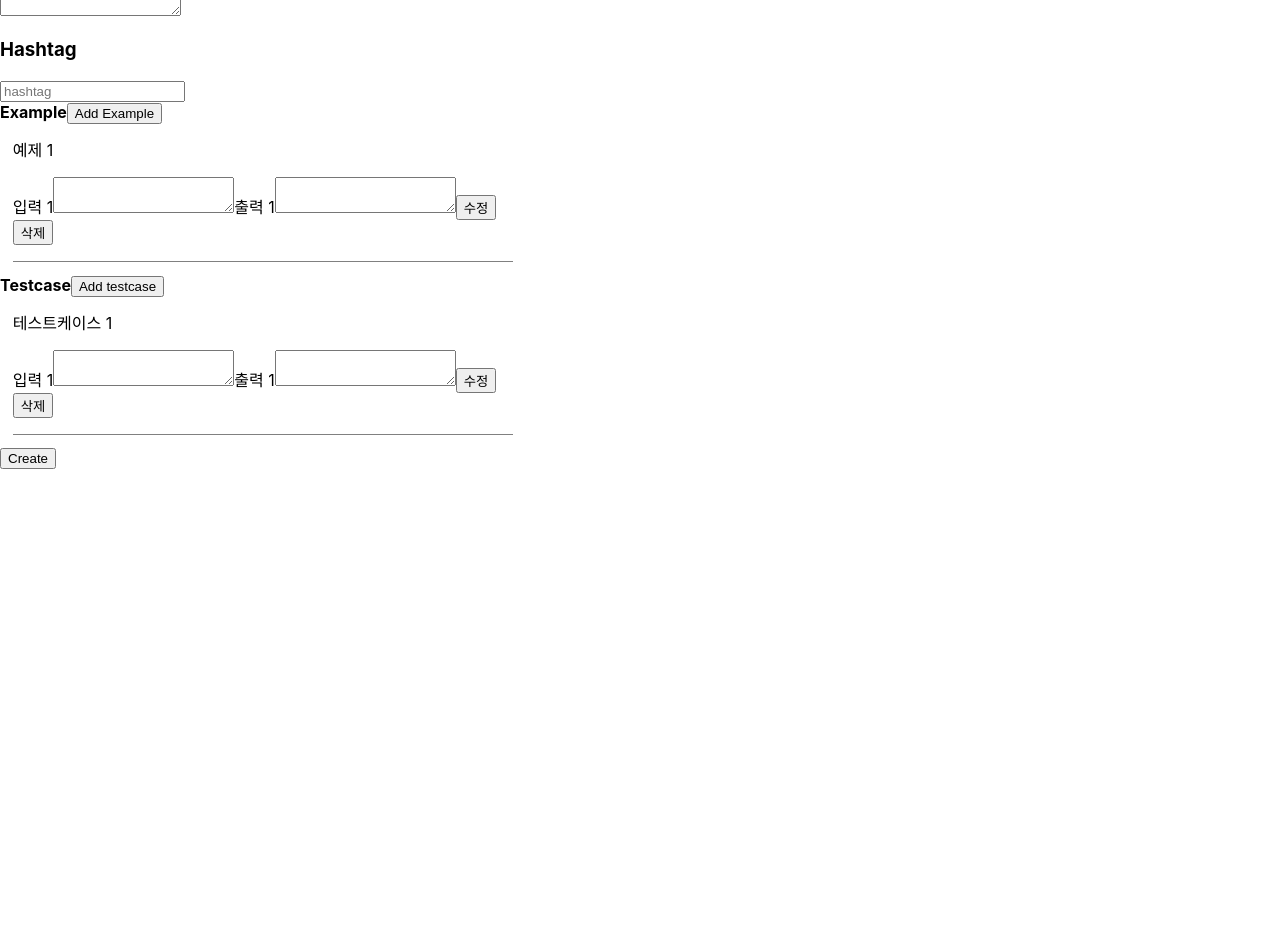
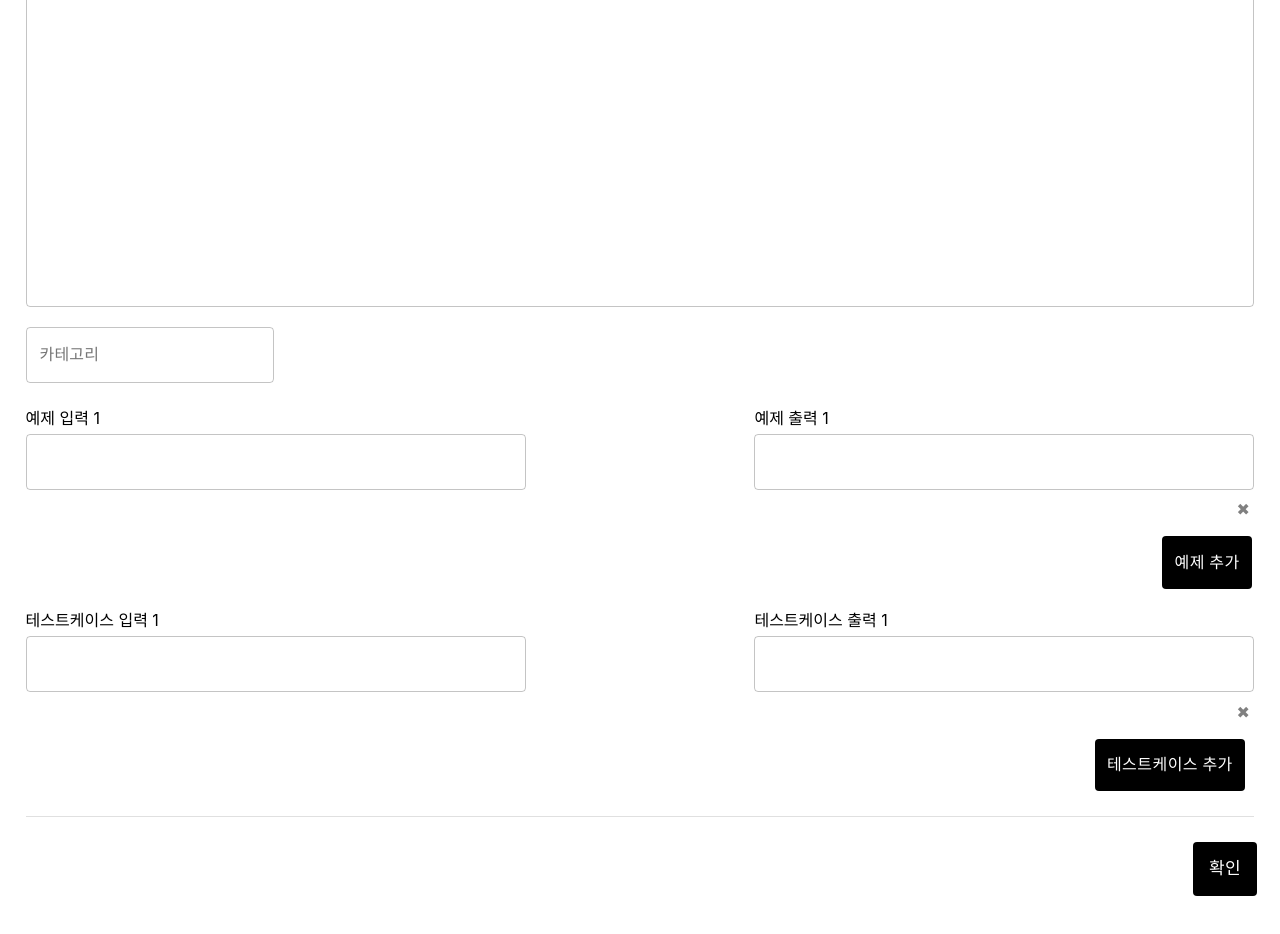
Before and after one commit to ondal1997/coj-fe, a React (Create React App) app: page /problemsForm in a window 1280 px wide. Shown: the part 460-1394 px from the top of the page. Before the commit the page ends 929 px from the top, so only its background shows below. Built offline with nearby package versions, Linux system fonts and the light colour scheme.

Commit message:
[수정] 문제 제출 폼 관련 컴포넌트 수정
- material-ui 모듈 사용

```diff
--- a/src/ProblemForm/Examples.js
+++ b/src/ProblemForm/Examples.js
@@ -1,32 +1,73 @@
-import React, { useState } from 'react';
-import styled from 'styled-components';
+import React from 'react';
+import { Container, Button, TextField } from '@material-ui/core';
+import { withStyles } from '@material-ui/core/styles';
 
-const StyledExample = styled.div`
-  width: 500px;
-  margin: 1%;
-  border-bottom: 1px solid gray;
-`;
+const StyledContainer = withStyles({
+  root: {
+    margin: '0 auto',
+    padding: '0.5% 0%',
+    display: 'flex',
+    justifyContent: 'space-between',
+    '& .area-container': {
+      padding: '0 0',
+      width: '500px',
+    },
+  },
+  maxWidthLg: {
+    width: '100%',
+  },
+})(Container);
+
+const StyledButton = withStyles({
+  root: {
+    color: 'white',
+    backgroundColor: 'black',
+    left: '91.5%',
+    margin: '1%',
+    padding: '1%',
+    fontSize: 'medium',
+    '&:hover': {
+      backgroundColor: '#CE2727',
+    },
+  },
+})(Button);
+
+const StyledDeleteButton = withStyles({
+  root: {
+    color: 'gray',
+    padding: '0 0',
+    left: '96.5%',
+    fontSize: 'medium',
+    '&:hover': {
+      color: 'black',
+      backgroundColor: 'white',
+    },
+  },
+})(Button);
+
+const StyledTextField = withStyles({
+  root: {
+    width: '100%',
+    marginTop: '1%',
+    '& label.Mui-focused': {
+      color: '#4995F2',
+    },
+    '& .MuiInput-underline:after': {
+      borderBottomColor: '#4995F2',
+    },
+    '& .MuiOutlinedInput-root': {
+      '&.Mui-focused fieldset': {
+        borderColor: '#4995F2',
+      },
+    },
+  },
+})(TextField);
 
 const Examples = ({ examples, updateExamples }) => {
-  const [focusIdx, setFocusidx] = useState(0);
-
-  const setFocusAndUpdate = (arr, target) => {
-    const newExamples = [...arr];
-    newExamples[focusIdx].readOnly = true;
-    newExamples[target].readOnly = false;
-    setFocusidx(target);
-    updateExamples(newExamples);
-  };
-
   const onChangeInput = (e, i) => {
     const newExamples = [...examples];
-    newExamples[i][e.target.className] = e.target.value;
+    newExamples[i][e.target.name] = e.target.value;
     updateExamples(newExamples);
-  };
-
-  const onClickUpdateItem = (i) => {
-    const newExamples = [...examples];
-    setFocusAndUpdate(newExamples, i);
   };
 
   const onClickDeleteItem = (i) => {
@@ -40,32 +81,35 @@ const Examples = ({ examples, updateExamples }) => {
     newExamples.push({
       input: '',
       output: '',
-      readOnly: false,
     });
-    setFocusAndUpdate(newExamples, newExamples.length - 1);
+    updateExamples(newExamples);
   };
 
   return <>
-    <button onClick={addExample}>Add Example</button>
-    {examples.map((example, number) => <StyledExample key={number + 1}>
-    <span>예제 {number + 1}</span>
-        <p>
-          입력 {number + 1}
-          <textarea className="input"
-          value={example.input}
-          readOnly={example.readOnly}
-          onChange={(e) => onChangeInput(e, number)}
-          />
-          출력 {number + 1}
-          <textarea className="output"
-          value={example.output}
-          readOnly={example.readOnly}
-          onChange={(e) => onChangeInput(e, number)}
-          />
-          <button onClick={() => onClickUpdateItem(number)}>수정</button>
-          <button onClick={() => onClickDeleteItem(number)}>삭제</button>
-        </p>
-      </StyledExample>)}
+    {examples.map((example, number) => <>
+      <StyledContainer key={number + 1} fullWidth>
+        <div className='area-container'>
+          <div>
+           예제 입력 {number + 1}
+          </div>
+          <StyledTextField name="input"
+          variant='outlined' row={5} maxRow={Infinity} multiline
+          value={example.input} onChange={(e) => onChangeInput(e, number)}/>
+        </div>
+        <div className='area-container'>
+          <div>
+           예제 출력 {number + 1}
+          </div>
+          <StyledTextField name="output"
+          variant='outlined' row={5} maxRow={Infinity} multiline
+          value={example.output} onChange={(e) => onChangeInput(e, number)}/>
+        </div>
+       </StyledContainer>
+      <StyledDeleteButton onClick={() => onClickDeleteItem(number)}>✖</StyledDeleteButton>
+      </>)}
+    <div>
+      <StyledButton onClick={addExample}>예제 추가</StyledButton>
+    </div>
     </>;
 };
 
--- a/src/ProblemForm/Hashtags.js
+++ b/src/ProblemForm/Hashtags.js
@@ -1,4 +1,49 @@
 import React from 'react';
+import { Container, Chip, TextField } from '@material-ui/core';
+import { withStyles } from '@material-ui/core/styles';
+
+const StyledChipContainer = withStyles({
+  root: {
+    padding: '0',
+    '& ul': {
+      listStyle: 'none',
+      padding: '0',
+    },
+    '& ul > li': {
+      listStyle: 'none',
+      display: 'inline',
+      margin: '0.3%',
+    },
+  },
+  maxWidthLg: {
+    width: '100%',
+  },
+})(Container);
+
+const StyledChip = withStyles({
+  root: {
+    backgroundColor: '#4995F2',
+    '&:focus': {
+      backgroundColor: '#4995F2',
+    },
+  },
+  colorPrimary: {
+  },
+})(Chip);
+
+const StyledTextField = withStyles({
+  root: {
+    marginTop: '1%',
+    '& label.Mui-focused': {
+      color: '#4995F2',
+    },
+    '& .MuiOutlinedInput-root': {
+      '&.Mui-focused fieldset': {
+        borderColor: '#4995F2',
+      },
+    },
+  },
+})(TextField);
 
 const Hashtags = ({ hashtags, updateHashtags }) => {
   const deleteHashtag = (i) => {
@@ -9,17 +54,22 @@ const Hashtags = ({ hashtags, updateHashtags }) => {
 
   const onEnterInput = (e) => {
     const newHashtags = [...hashtags];
+    if (e.target.value === '') return;
     newHashtags.push(e.target.value);
     updateHashtags(newHashtags);
     e.target.value = '';
   };
 
   return <div>
-    {hashtags.map((hashtag, number) => <div>
-      <button>{hashtag}</button>
-      <button onClick={() => deleteHashtag(number)}>➖</button>
-      </div>)}
-    <input placeholder="hashtag" onKeyPress={(e) => { if (e.charCode === 13) onEnterInput(e); }} />
+      <StyledTextField label='카테고리' variant='outlined' placeholder='카테고리 작성 후 엔터를 입력하세요.'
+      onKeyPress={(e) => { if (e.charCode === 13) onEnterInput(e); }} />
+    <StyledChipContainer>
+      <ul>
+        {hashtags.map((hashtag, number) => <li><StyledChip label={hashtag} color="primary"
+        onDelete={() => deleteHashtag(number)}/>
+        </li>)}
+      </ul>
+    </StyledChipContainer>
     </div>;
 };
 
--- a/src/ProblemForm/ProblemFormApp.js
+++ b/src/ProblemForm/ProblemFormApp.js
@@ -1,11 +1,67 @@
 import React, { useRef, useState } from 'react';
+import { Container, Button, TextField, Divider } from '@material-ui/core';
+import { withStyles } from '@material-ui/core/styles';
 import _ from 'lodash';
 import { isValid } from './utils';
 import Testcases from './Testcases';
 import Examples from './Examples';
 import Hashtags from './Hashtags';
 
-const serverAddress = 'http://192.168.0.13:3000';
+// const serverAddress = 'http://192.168.0.13:3000';
+
+const StyledForm = withStyles({
+  root: {
+    minHeight: '700px',
+    backgroundColor: 'white',
+    borderRadius: '15px',
+    margin: '0 auto',
+    padding: '2%',
+    display: 'flex',
+    flexDirection: 'column',
+    justifyContent: 'space-between',
+  },
+  maxWidthLg: {
+    width: '100%',
+  },
+})(Container);
+
+const StyledButton = withStyles({
+  root: {
+    color: 'white',
+    backgroundColor: 'black',
+    left: '94%',
+    margin: '1%',
+    padding: '1%',
+    '&:hover': {
+      backgroundColor: '#CE2727',
+    },
+  },
+  label: {
+    fontSize: '17px',
+  },
+})(Button);
+
+const StyledTextField = withStyles({
+  root: {
+    '& label.Mui-focused': {
+      color: '#4995F2',
+    },
+    '& .MuiInput-underline:after': {
+      borderBottomColor: '#4995F2',
+    },
+    '& .MuiOutlinedInput-root': {
+      '&.Mui-focused fieldset': {
+        borderColor: '#4995F2',
+      },
+    },
+  },
+})(TextField);
+
+const StyledDivider = withStyles({
+  root: {
+    margin: '1% 0',
+  },
+})(Divider);
 
 const Form = () => {
   const [inputs, setInputs] = useState({
@@ -19,7 +75,6 @@ const Form = () => {
     {
       input: '',
       output: '',
-      readOnly: false,
     },
   ]);
 
@@ -27,7 +82,6 @@ const Form = () => {
     {
       input: '',
       output: '',
-      readOnly: false,
     },
   ]);
 
@@ -52,15 +106,14 @@ const Form = () => {
 
   const submit = () => {
     let valid = true;
-
     inputsRef.current.every(({ current }) => { // 유효 X가 하나라도 있으면 종료
-      const { name, value, style } = current;
+      const { name, value } = current;
       const res = isValid(name, value);
       if (!res) {
         valid = false;
         current.focus();
-        style.outlineColor = 'red';
-        setTimeout(() => { style.outlineColor = 'black'; }, 3000);
+        // style.borderColor = 'red';
+        // setTimeout(() => { style.borderColor = 'black'; }, 3000);
       }
       return res;
     });
@@ -73,7 +126,6 @@ const Form = () => {
         valid = false;
         return valid;
       }
-      delete example.readOnly;
       return true;
     });
 
@@ -85,7 +137,6 @@ const Form = () => {
         alert('테스트케이스의 누락된 필드를 확인해주세요.');
         return valid;
       }
-      delete testcase.readOnly;
       return true;
     });
 
@@ -101,35 +152,57 @@ const Form = () => {
       testcases,
     };
 
-    console.log('성공, 작성하신 문제 정보입니다.');
+    alert('문제가 성공적으로 등록되었습니다.');
     console.log(data);
-    fetch(`${serverAddress}/api/problems`, {
-      method: 'POST',
-      headers: { 'Content-Type': 'application/json' },
-      body: JSON.stringify(data),
-    }).then((res) => console.log(`server got new problem... ${res.status}`));
+    // fetch(`${serverAddress}/api/problems`, {
+    //   method: 'POST',
+    //   headers: { 'Content-Type': 'application/json' },
+    //   body: JSON.stringify(data),
+    // }).then((res) => console.log(`server got new problem... ${res.status}`));
   };
 
   return (
-    <>
+    <StyledForm>
     <div>
-      <h3>Title</h3>
-      <input name="title" onChange={(event) => onChange(event)} ref={inputsRef.current[0]}/>
-      <h3>Time Limit</h3>
-      <input name="timeLimit" onChange={(event) => onChange(event)} ref={inputsRef.current[1]}/>
-      <h3>Memory Limit</h3>
-      <input name="memoryLimit" onChange={(event) => onChange(event)} ref={inputsRef.current[2]}/>
-      <h3>Describe</h3>
-      <textarea name="desc" onChange={(event) => onChange(event)} ref={inputsRef.current[3]}/>
-      <h3>Hashtag</h3>
+    <StyledTextField
+      name='title'
+      label='문제명'
+      fullWidth
+      margin="normal"
+      variant="outlined"
+      onChange={(event) => onChange(event)} inputRef={inputsRef.current[0]} />
+      <StyledTextField
+      name='timeLimit'
+      label='시간 제한'
+      margin="normal"
+      variant="outlined"
+      style={{ marginRight: '1%' }}
+      onChange={(event) => onChange(event)} inputRef={inputsRef.current[1]} />
+      <StyledTextField
+      name='memoryLimit'
+      label='메모리 제한'
+      margin="normal"
+      variant="outlined"
+      onChange={(event) => onChange(event)} inputRef={inputsRef.current[2]} />
+      <StyledTextField
+      name='description'
+      label='설명'
+      fullWidth
+      margin="normal"
+      variant="outlined"
+      multiline
+      rows={20}
+      rowsMax={Infinity}
+      onChange={(event) => onChange(event)} inputRef={inputsRef.current[3]} />
       <Hashtags hashtags={hashtags} updateHashtags={setHashtags}/>
-      <span style={ { fontWeight: 'bolder' } }>Example</span>
       <Examples examples={examples} updateExamples={setExamples}/>
-      <span style={ { fontWeight: 'bolder' } }>Testcase</span>
       <Testcases testcases={testcases} updateTestcases={setTestcases} />
       </div>
-    <button onClick={(event) => submit(event)}>Create</button>
-    </>
+      <div>
+      <StyledDivider variant="fullWidth"/>
+      <StyledButton onClick={(event) => submit(event)}>확인</StyledButton>
+      </div>
+    </StyledForm>
   );
 };
 
--- a/src/ProblemForm/Testcases.js
+++ b/src/ProblemForm/Testcases.js
@@ -1,44 +1,78 @@
-import React, { useState } from 'react';
-import styled from 'styled-components';
+import React from 'react';
+import { Container, Button, TextField } from '@material-ui/core';
+import { withStyles } from '@material-ui/core/styles';
 
-const StyledTestcase = styled.div`
-  width: 500px;
-  margin: 1%;
-  border-bottom: 1px solid gray;
-`;
+const StyledContainer = withStyles({
+  root: {
+    margin: '0 auto',
+    padding: '0.5% 0%',
+    display: 'flex',
+    justifyContent: 'space-between',
+    '& .area-container': {
+      padding: '0 0',
+      width: '500px',
+    },
+  },
+  maxWidthLg: {
+    width: '100%',
+  },
+})(Container);
+
+const StyledButton = withStyles({
+  root: {
+    color: 'white',
+    backgroundColor: 'black',
+    left: '86%',
+    margin: '1%',
+    padding: '1%',
+    fontSize: 'medium',
+    '&:hover': {
+      backgroundColor: '#CE2727',
+    },
+  },
+})(Button);
+
+const StyledDeleteButton = withStyles({
+  root: {
+    color: 'gray',
+    padding: '0 0',
+    left: '96.5%',
+    fontSize: 'medium',
+    '&:hover': {
+      color: 'black',
+      backgroundColor: 'white',
+    },
+  },
+})(Button);
+
+const StyledTextField = withStyles({
+  root: {
+    width: '100%',
+    marginTop: '1%',
+    '& label.Mui-focused': {
+      color: '#4995F2',
+    },
+    '& .MuiInput-underline:after': {
+      borderBottomColor: '#4995F2',
+    },
+    '& .MuiOutlinedInput-root': {
+      '&.Mui-focused fieldset': {
+        borderColor: '#4995F2',
+      },
+    },
+  },
+})(TextField);
 
 const Testcases = ({ testcases, updateTestcases }) => {
-  const [focusIdx, setFocusidx] = useState(0);
-
-  const setFocusAndUpdate = (arr, target) => {
-    const newTestcases = [...arr];
-    newTestcases[focusIdx].readOnly = true;
-    newTestcases[target].readOnly = false;
-    setFocusidx(target);
-    updateTestcases(newTestcases);
-  };
-
   const onChangeInput = (e, i) => {
     const newTestcases = [...testcases];
-    newTestcases[i][e.target.className] = e.target.value;
+    newTestcases[i][e.target.name] = e.target.value;
     updateTestcases(newTestcases);
-  };
-
-  const onClickUpdateItem = (i) => {
-    const newTestcases = [...testcases];
-    setFocusAndUpdate(newTestcases, i);
   };
 
   const onClickDeleteItem = (i) => {
     if (testcases.length === 1) return;
     const newTestcases = testcases.filter((e, index) => index !== i);
-
-    if (i === testcases.length - 1) {
-      newTestcases[i - 1].readOnly = false;
-      setFocusidx(i - 1);
-    } else if (i === focusIdx) {
-      newTestcases[i].readOnly = false;
-    }
     updateTestcases(newTestcases);
   };
 
@@ -47,32 +81,37 @@ const Testcases = ({ testcases, updateTestcases }) => {
     newTestcases.push({
       input: '',
       output: '',
-      readOnly: false,
     });
-    setFocusAndUpdate(newTestcases, newTestcases.length - 1);
+    updateTestcases(newTestcases);
   };
 
   return <>
- <button onClick={addTestcase}>Add testcase</button>
- {testcases.map((testcase, number) => <StyledTestcase>
-    <span>테스트케이스 {number + 1}</span>
-        <p>
-          입력 {number + 1}
-          <textarea className="input"
-          value={testcase.input}
-          readOnly={testcase.readOnly}
-          onChange={(event) => onChangeInput(event, number)}
+ {testcases.map((testcase, number) => <>
+  <StyledContainer key={number + 1} fullWidth>
+       <div className='area-container'>
+        <div>
+          테스트케이스 입력 {number + 1}
+        </div>
+          <StyledTextField name="input"
+          variant='outlined' row={5} maxRow={Infinity} multiline
+          value={testcase.input} onChange={(event) => onChangeInput(event, number)}
           />
-          출력 {number + 1}
-          <textarea className="output"
-          value={testcase.output}
-          readOnly={testcase.readOnly}
-          onChange={(event) => onChangeInput(event, number)}
+        </div>
+        <div className='area-container'>
+          <div>
+          테스트케이스 출력 {number + 1}
+          </div>
+          <StyledTextField name="output"
+          variant='outlined' row={5} maxRow={Infinity} multiline
+          value={testcase.output} onChange={(event) => onChangeInput(event, number)}
           />
-          <button onClick={() => onClickUpdateItem(number)}>수정</button>
-          <button onClick={() => onClickDeleteItem(number)}>삭제</button>
-        </p>
-      </StyledTestcase>)}
+        </div>
+      </StyledContainer>
+      <StyledDeleteButton onClick={() => onClickDeleteItem(number)}>✖</StyledDeleteButton>
+      </>)}
+      <div>
+        <StyledButton onClick={addTestcase}>테스트케이스 추가</StyledButton>
+      </div>
   </>;
 };
 
```
Also changed, not shown: src/ProblemForm/formItems.js (added, +21 -0 lines).
